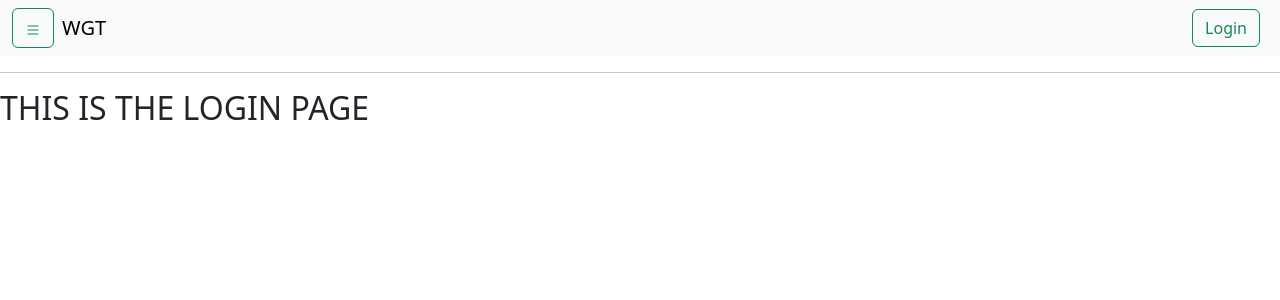
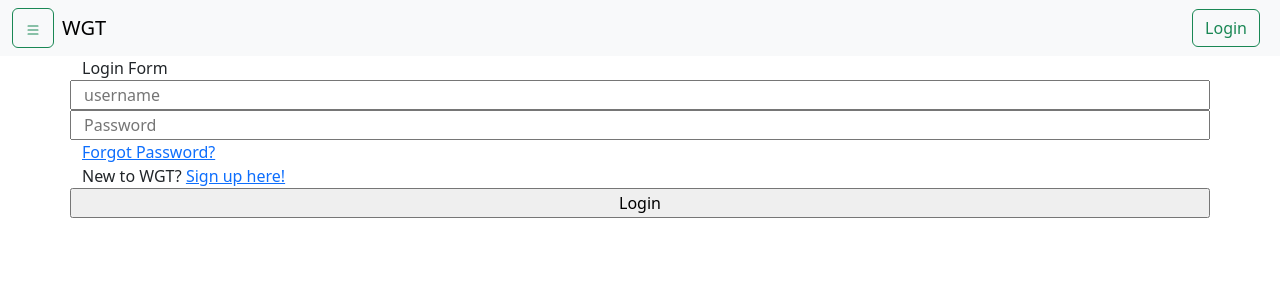
Before and after one commit to Runz99/NTU-SC2006-SOFTWARE-ENGINEERING-PROJECT, a Django app: page /login/ in a window 1280 px wide. Shown: the top 300 px of the page. Run offline with Django 4.2, Linux system fonts and the light colour scheme.

Commit message:
User Account Management + small changes

```diff
--- a/SC2006_Project/SC2006_Project/settings.py
+++ b/SC2006_Project/SC2006_Project/settings.py
@@ -37,7 +37,6 @@ INSTALLED_APPS = [
     'django.contrib.sessions',
     'django.contrib.messages',
     'django.contrib.staticfiles',
-    'import_export',
     'base.apps.BaseConfig',
 ]
 
--- a/SC2006_Project/base/templates/base/home.html
+++ b/SC2006_Project/base/templates/base/home.html
@@ -3,5 +3,9 @@
 {% block content %}
 
 <h2>THIS IS THE HOME PAGE</h2>
-
+{% if request.user.is_authenticated %}
+Welcome, {{request.user.username}}
+{% else %}
+Welcome!
+{% endif %}
 {% endblock %}
--- a/SC2006_Project/base/templates/base/login.html
+++ b/SC2006_Project/base/templates/base/login.html
@@ -2,6 +2,33 @@
 
 {% block content %}
 
-<h2>THIS IS THE LOGIN PAGE</h2>
+<!-- <h2>THIS IS THE LOGIN PAGE</h2>  -->
+
+<div class="container">
+    <div class="wrapper">
+        <div class="title"><span>Login Form</span></div>
+        <form method="POST" action="">
+            {% csrf_token %}
+
+            {% if request.GET.next %}
+                <input type="hidden" name="next" value="{{request.GET.next}}">
+            {% endif %}
+            <div class="row">
+                <!-- <i class="fas fa-user"></i> -->
+                <input type="text" name='username' placeholder="username" required>
+            </div>
+            <div class="row">
+                <!-- <i class="fas fa-lock"></i> -->
+                <input type="password" name="password" placeholder="Password" required>
+            </div>
+            <div class="pass"><a href="#">Forgot Password?</a></div>
+            <div>New to WGT? <a href="{% url 'create_user' %}">Sign up here!</a></div>
+            <div class="row button">
+                <input type="submit" value="Login">
+            </div>
+
+        </form>
+    </div>
+</div>
 
 {% endblock content%}
--- a/SC2006_Project/base/urls.py
+++ b/SC2006_Project/base/urls.py
@@ -3,7 +3,9 @@ from . import views
 
 urlpatterns = [
     path('', views.home, name="home"),
-    path('login/', views.login, name='login'),
+    path('login/', views.loginPage, name='login'),
+    path('logout/', views.logOut, name='logout'),
+    path('create-user/', views.createUser, name='create_user'),
     path('find-nearest-restaurant/', views.findNearestRestaurant, name='FNR'),
     path('leave-reviews/', views.leaveReviews, name='leaveReview'),
     path('contact/', views.contact, name = 'contact'),
--- a/SC2006_Project/base/views.py
+++ b/SC2006_Project/base/views.py
@@ -10,9 +10,49 @@ def home(request):
     context = {}
     return render(request, 'base/home.html', context)
 
-def login(request):
+def loginPage(request):
+    if request.method == 'POST':
+        username = request.POST.get('username')
+        password = request.POST.get('password')
+
+        try:
+            user = User.objects.get(username=username)
+        except:
+            messages.error(request, "Account does not exist")
+
+        user = authenticate(request, username=username, password=password)
+
+        if user is not None:
+            login(request, user)
+            #return redirect('home')
+            if 'next' in request.POST:
+                return redirect(request.POST.get('next'))
+            else:
+                return redirect('home')
+        else:
+            messages.error(request, 'Username or Password is incorrect')
     context = {}
     return render(request, 'base/login.html', context)
+
+def logOut(request):
+    logout(request)
+    return redirect('home')
+
+def createUser(request):
+    form = UserCreationForm()
+
+    if request.method == 'POST':
+        form = UserCreationForm(request.POST)
+        if form.is_valid():
+            user = form.save(commit=False)
+            user.username = user.username.lower()
+            user.save()
+            login(request, user)
+            return redirect('home')
+        else:
+            messages.error(request, "an error has occured during registration")
+    context = {'form':form}
+    return render(request, 'base/create_user.html', context)
 
 def findNearestRestaurant(request):
     context = {}
--- a/SC2006_Project/templates/Styles/mainStyles.css
+++ b/SC2006_Project/templates/Styles/mainStyles.css
@@ -24,7 +24,7 @@
 }
 
 #navMenu a:hover{
-    background-color: rgb(169, 228, 169);
+    background-color: rgb(78, 168, 105);
 }
 
 #navMenu a:active{
--- a/SC2006_Project/templates/main.html
+++ b/SC2006_Project/templates/main.html
@@ -19,16 +19,19 @@
                             <path fill-rule="evenodd" d="M2.5 12a.5.5 0 0 1 .5-.5h10a.5.5 0 0 1 0 1H3a.5.5 0 0 1-.5-.5zm0-4a.5.5 0 0 1 .5-.5h10a.5.5 0 0 1 0 1H3a.5.5 0 0 1-.5-.5zm0-4a.5.5 0 0 1 .5-.5h10a.5.5 0 0 1 0 1H3a.5.5 0 0 1-.5-.5z"/>
                         </svg>
                     </button>
-                    <a class="navbar-brand">WGT</a>
+                    <a class="navbar-brand" href="{% url 'home' %}">WGT</a>
                 </div>
-                <button class="btn btn-outline-success me-2" type="button">Login</button>
+                {% if request.user.is_authenticated %}
+                <a href="{% url 'logout' %}"><button class="btn btn-outline-success me-2" type="submit">Log Out</button></a>
+                {% else %}
+                <a href="{% url 'login' %}"><button class="btn btn-outline-success me-2" type="submit">Login</button></a>
+                {% endif %}
             </div>
         </nav>
     <div class = "collapse" id = "navMenu">
         <div>
             <ul class>
                 <li><a href="{% url 'home' %}">Home</a></li>
-                <li><a href="{% url 'login' %}">Login</a></li>
                 <li><a href="{% url 'FNR' %}">Find Nearest Restaurant</a></li>
                 <li><a href="{% url 'leaveReview' %}">Leave a Review</a></li>
                 <li><a href="{% url 'contact' %}">Contact Us</a></li>
@@ -38,7 +41,6 @@
     </div>
     <script src="https://cdn.jsdelivr.net/npm/bootstrap@5.3.0-alpha1/dist/js/bootstrap.bundle.min.js" integrity="sha384-w76AqPfDkMBDXo30jS1Sgez6pr3x5MlQ1ZAGC+nuZB+EYdgRZgiwxhTBTkF7CXvN" crossorigin="anonymous"></script>
 
-    <hr>
     {% block content %}
 
     {% endblock %}
```
Also changed, not shown: SC2006_Project/base/admin.py (+10 -10 lines), SC2006_Project/base/templates/base/create_user.html (+10 -2 lines).
